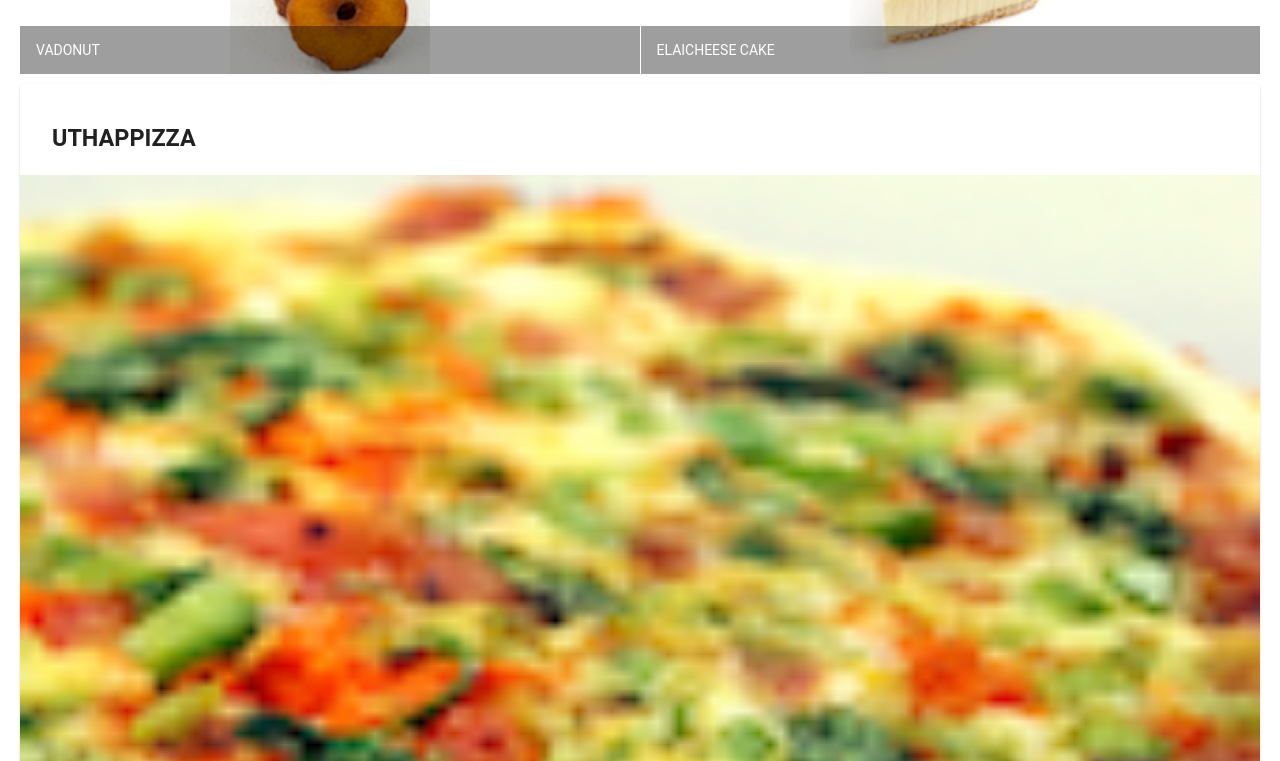
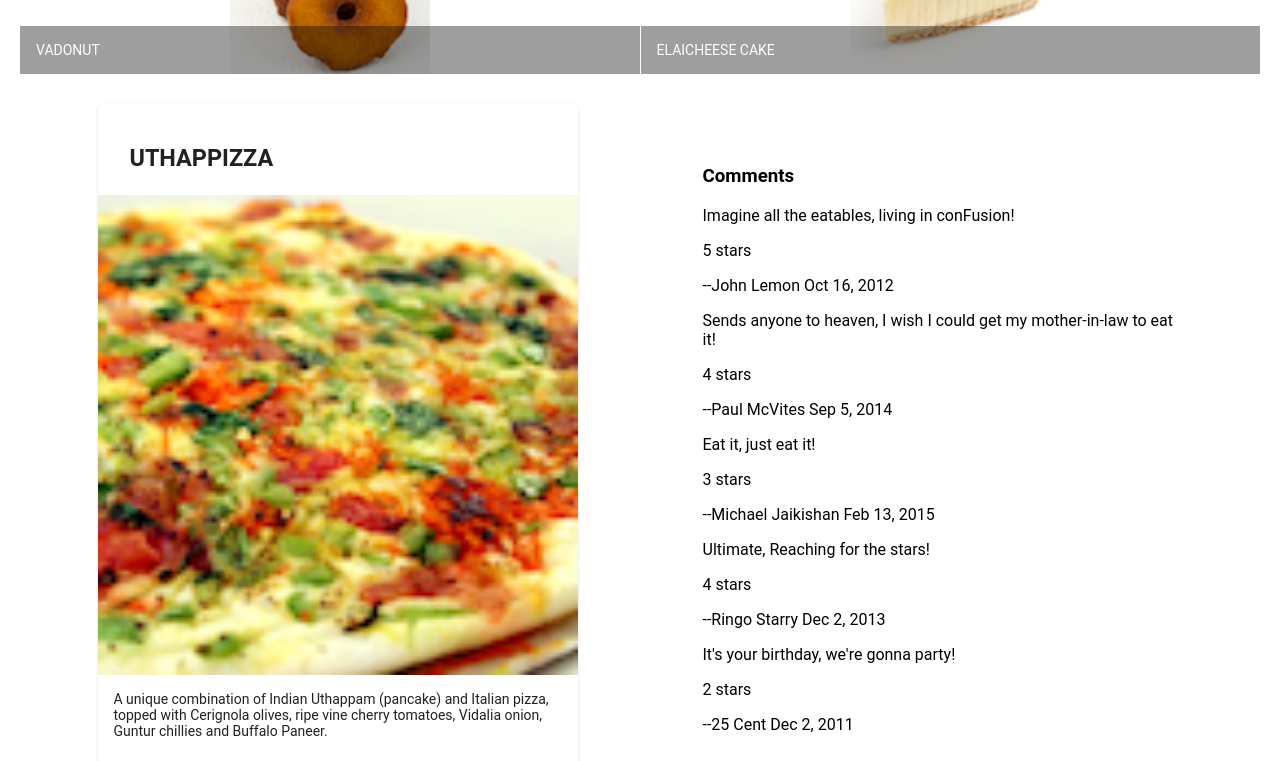
Before and after one commit to niroshan123/Coursera-Angular, an Angular app: page /dishdetail/1 in a window 1280 px wide. Shown: the part 480-1241 px from the top of the page. Built offline with nearby package versions, Linux system fonts and the light colour scheme.

Commit message:
submission I

```diff
--- a/src/app/app.module.ts
+++ b/src/app/app.module.ts
@@ -10,12 +10,14 @@
 import { MenuComponent } from './menu/menu.component';
 import { MatListModule } from '@angular/material/list';
 import {MatGridListModule} from '@angular/material/grid-list';
+import { DishdetailComponent } from './dishdetail/dishdetail.component';
 
 
 @NgModule({
   declarations: [
     AppComponent,
-    MenuComponent
+    MenuComponent,
+    DishdetailComponent
   ],
   imports: [
     BrowserModule,
--- a/src/app/dish.ts
+++ b/src/app/dish.ts
@@ -7,4 +7,5 @@
     label: string;
     price: string;
     description: string;
+
 }
--- /dev/null
+++ b/src/app/dishdetail/dishdetail.component.html
@@ -0,0 +1,48 @@
+<div class="container"
+    fxLayout="row"
+    fxLayout.sm="column"
+    fxLayout.xs="column"
+    fxLayoutAlign.gt-md="space-around center"
+    fxLayoutGap="10px"
+    fxLayoutGap.xs="0">
+
+  <div fxFlex="40" *ngIf = "dish">
+    <mat-card>
+      <mat-card-header>
+        <mat-card-title>
+          <h3>
+            {{dish.name | uppercase}}
+          </h3>
+        </mat-card-title>
+      </mat-card-header>
+      <img mat-card-image  src="{{dish.image}}" alt="{{dish.name}}">
+      <mat-card-content>
+<p>{{dish.description}}</p>
+      </mat-card-content>
+      <mat-card-actions>
+        <button mat-button>Like</button>
+        <button mat-button>Share</button>
+
+      </mat-card-actions>
+    </mat-card>
+  </div>
+
+
+
+
+  <div fxFlex="40">
+    <h3>Comments</h3>
+
+      <mat-list-item *ngFor="let x of x">
+
+         <p> {{x.comment}}</p>
+         <p>
+          {{x.rating}} stars</p>
+         <p> --{{x.author}}
+         {{x.date | date}}</p>
+
+      </mat-list-item>
+
+  </div>
+
+</div>
--- /dev/null
+++ b/src/app/dishdetail/dishdetail.component.ts
@@ -0,0 +1,66 @@
+import { Component, OnInit } from '@angular/core';
+
+const DISH = {
+  id: '0',
+  name: 'Uthappizza',
+  image: '/assets/images/uthappizza.png',
+  category: 'mains',
+  featured: true,
+  label: 'Hot',
+  price: '4.99',
+  // tslint:disable-next-line:max-line-length
+  description: 'A unique combination of Indian Uthappam (pancake) and Italian pizza, topped with Cerignola olives, ripe vine cherry tomatoes, Vidalia onion, Guntur chillies and Buffalo Paneer.',
+  comments: [
+       {
+           rating: 5,
+           comment: 'Imagine all the eatables, living in conFusion!',
+           author: 'John Lemon',
+           date: '2012-10-16T17:57:28.556094Z'
+       },
+       {
+           rating: 4,
+           comment: 'Sends anyone to heaven, I wish I could get my mother-in-law to eat it!',
+           author: 'Paul McVites',
+           date: '2014-09-05T17:57:28.556094Z'
+       },
+       {
+           rating: 3,
+           comment: 'Eat it, just eat it!',
+           author: 'Michael Jaikishan',
+           date: '2015-02-13T17:57:28.556094Z'
+       },
+       {
+           rating: 4,
+           comment: 'Ultimate, Reaching for the stars!',
+           author: 'Ringo Starry',
+           date: '2013-12-02T17:57:28.556094Z'
+       },
+       {
+           rating: 2,
+           comment: 'It\'s your birthday, we\'re gonna party!',
+           author: '25 Cent',
+           date: '2011-12-02T17:57:28.556094Z'
+       }
+   ]
+};
+
+
+@Component({
+  selector: 'app-dishdetail',
+  templateUrl: './dishdetail.component.html',
+  styleUrls: ['./dishdetail.component.scss']
+})
+export class DishdetailComponent implements OnInit {
+
+  dish = DISH;
+  x = DISH.comments;
+
+
+  constructor() { }
+
+  ngOnInit() {
+  }
+
+
+
+}
--- a/src/app/menu/menu.component.html
+++ b/src/app/menu/menu.component.html
@@ -18,8 +18,8 @@
     </mat-grid-tile>
   </mat-grid-list>
 </div>
-
-<div fxFlex *ngIf="selectedDish">
+<app-dishdetail></app-dishdetail>
+<!-- <div fxFlex *ngIf="selectedDish">
   <mat-card>
     <mat-card-header>
       <mat-card-title>
@@ -40,7 +40,7 @@
 </mat-card-actions>
 
   </mat-card>
-</div>
+</div> -->
 
 
 </div>
```
Also changed, not shown: src/app/dishdetail/dishdetail.component.scss (added), 1 other file (tests, documents, lock files or other folders).
